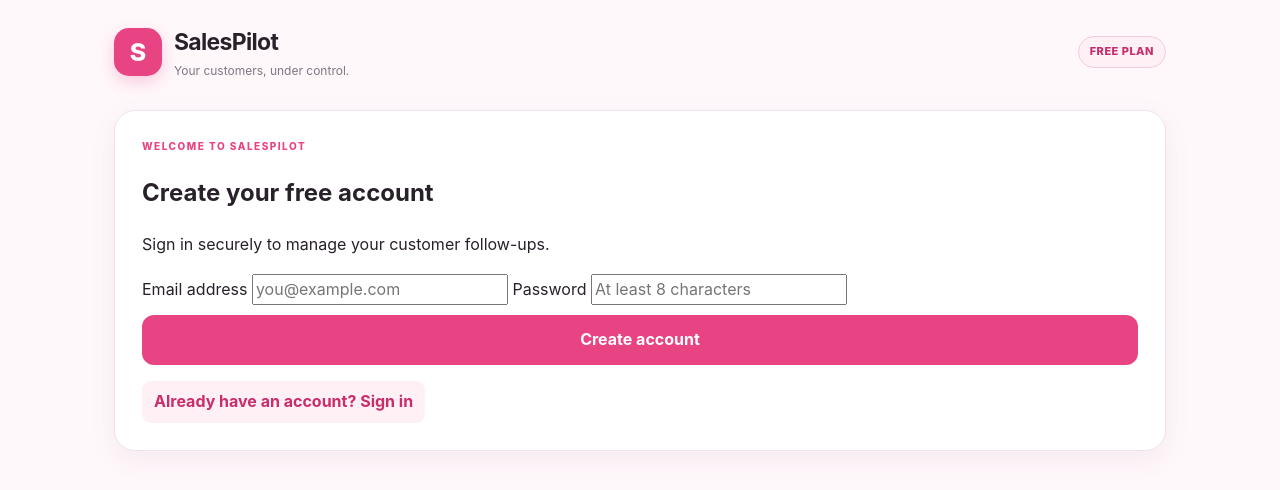
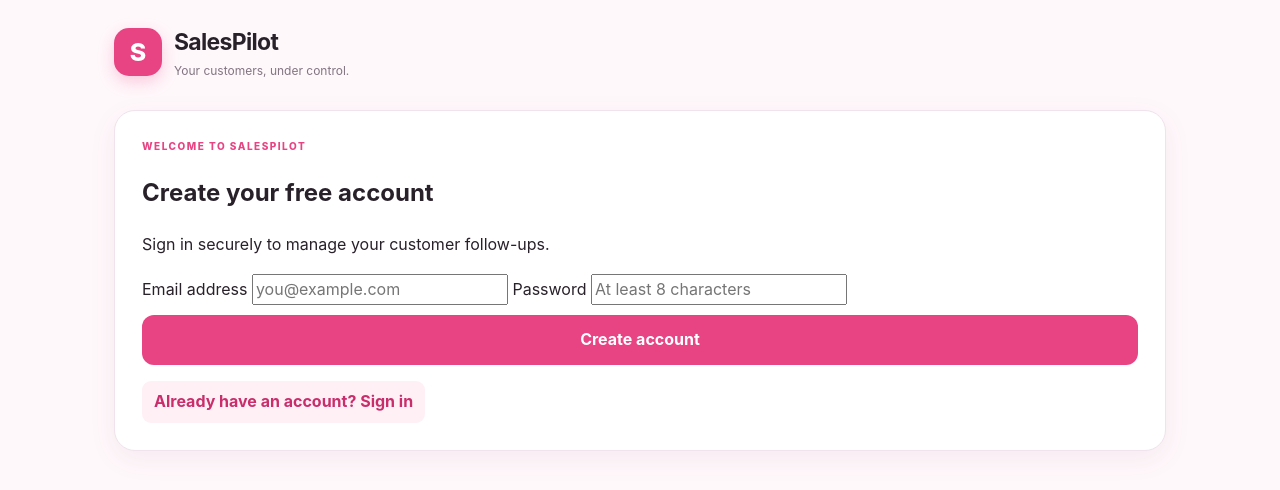
Before and after one commit to Worifred/salespilot, a plain HTML site: page index.html in a window 1280 px wide. Drawn offline with nearby package versions, Linux system fonts and the light colour scheme.

Commit message:
Remove 'FREE PLAN' badge from header

```diff
--- a/index.html
+++ b/index.html
@@ -20,7 +20,6 @@
           <p>Your customers, under control.</p>
         </div>
       </div>
-      <span class="plan-badge">FREE PLAN</span>
     </header>
 
     <main>
```
